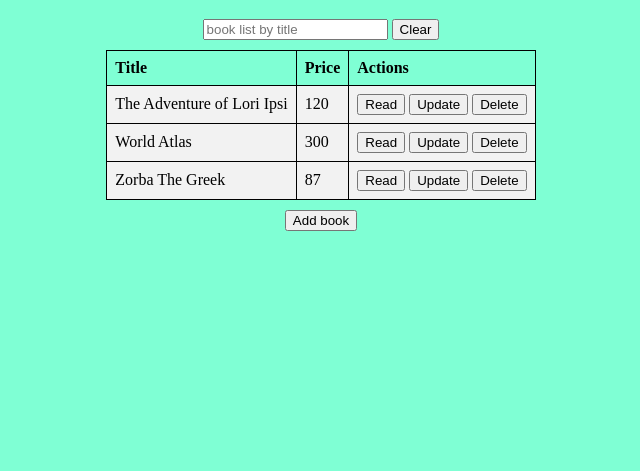
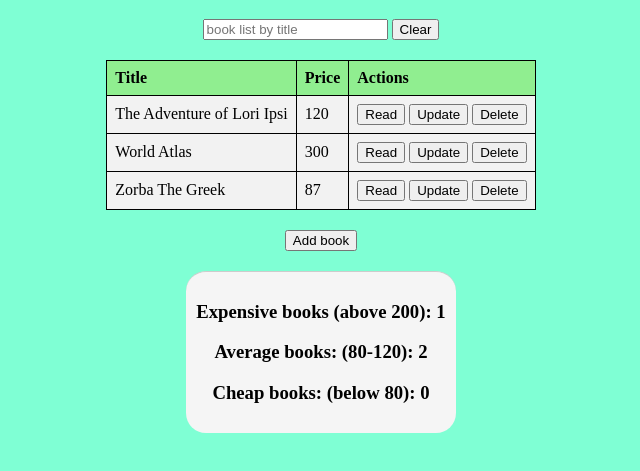
Before and after one commit to IdoFeffer/Book-Shop, a plain HTML site: page index.html in a window 1280 px wide. Shown: the part 61-532 px from the top of the page, without its empty margins (319-959 px from the left). Drawn offline with Linux system fonts and the light colour scheme.

Commit message:
Update books stats

```diff
--- a/css/style.css
+++ b/css/style.css
@@ -9,7 +9,7 @@ body {
 
 table {
   border: 1px solid black;
-  margin: 10px;
+  margin: 20px;
   padding: 10px;
   border-collapse: collapse;
 }
@@ -19,6 +19,9 @@ td {
   border: 1px solid black;
   padding: 8px;
   text-align: left;
+}
+th {
+  background-color: lightgreen;
 }
 
 tbody {
@@ -53,16 +56,28 @@ tbody {
 }
 
 .user-msg {
+  display: none;
   position: fixed;
   top: 20px;
   left: 50%;
+
   transform: translateX(-50%);
-  background-color: #4caf50; /* ירוק */
+  background-color: #4caf50;
   color: white;
+  font-weight: bold;
+
   padding: 10px 20px;
   border-radius: 5px;
-  font-weight: bold;
-  display: none; /* מוסתר בהתחלה */
   z-index: 100;
   transition: opacity 0.3s ease;
 }
+
+.book-stats {
+  background-color: #f5f5f5;
+  padding: 10px;
+  text-align: center;
+  font-weight: bold;
+  border-top: 1px solid #ccc;
+  border-radius: 20px;
+  margin-top: 20px;
+}
--- a/index.html
+++ b/index.html
@@ -20,6 +20,8 @@
       <button class="clear" onclick="onClearFilter()">Clear</button>
     </section>
 
+    <div class="user-msg"></div>
+
     <table class="book-container">
       <thead>
         <tr>
@@ -31,12 +33,18 @@
       <tbody class="book-list"></tbody>
     </table>
 
-    <button onclick="onAddBook()">Add book</button>
+    <button class="add-book" onclick="onAddBook()">Add book</button>
 
     <div id="modal" class="modal hidden">
       <p class="book-details"></p>
       <button onclick="onCloseModal()">Close</button>
     </div>
+
+    <section class="book-stats">
+      <h3>Expensive books (above 200): <span class="total-exp-books"></span></h3>
+      <h3>Average books: (80-120): <span class="total-avg-books"></span></h3>
+      <h3>Cheap books: (below 80): <span class="total-cheap-books"></span></h3>
+    </section>
 
     <script src="js/services/util-service.js"></script>
     <script src="js/services/storage-service.js"></script>
--- a/js/book.controller.js
+++ b/js/book.controller.js
@@ -27,6 +27,15 @@ function renderBooks() {
           </tr>`
   })
   elTableBody.innerHTML = strHTMLs.join("")
+
+  renderStat()
+}
+
+function renderStat() {
+
+  document.querySelector(".total-exp-books").innerText = getTotalExpBooksCount()
+  document.querySelector(".total-avg-books").innerText = getTotalAvgBooksCount()
+  document.querySelector(".total-cheap-books").innerText = getTotalCheapBooksCount()
 }
 
 function onRemoveBook(bookId, ev) {
@@ -34,6 +43,7 @@ function onRemoveBook(bookId, ev) {
   // Update the Model:
   removeBook(bookId)
   // Update the Dom:
+  showUserMsg("Book was removed")
   renderBooks()
 }
 
@@ -42,12 +52,12 @@ function onUpdateBook(bookId) {
   if (!newPrice || newPrice === 0) return
 
   updatePrice(bookId, newPrice)
+
+  showUserMsg("Book was updated")
   renderBooks()
 }
 
 function onAddBook(ev) {
-  // ev.preventDefault()
-
   const newTitle = prompt("Enter new book")
   const newPrice = +prompt("Enter new price:")
 
@@ -60,6 +70,7 @@ function onAddBook(ev) {
   // Update the Model:
   addBook(newTitle, newPrice)
   // Update the Dom:
+  showUserMsg("Book was added")
   renderBooks()
 }
 
@@ -96,3 +107,13 @@ function onClearFilter() {
   document.querySelector(`input[type='text']`).value = ""
   renderBooks()
 }
+
+function showUserMsg(txt) {
+  const elMsg = document.querySelector(".user-msg")
+  elMsg.innerText = txt
+
+  elMsg.style.display = "block"
+  setTimeout(() => {
+    elMsg.style.display = "none"
+  }, 2000)
+}
--- a/js/services/book.service.js
+++ b/js/services/book.service.js
@@ -14,7 +14,7 @@ function getBooks() {
 }
 
 function removeBook(bookId) {
-  const bookIdx = gBooks.findIndex((book) => book.id === bookId.toString() ) // bookId)
+  const bookIdx = gBooks.findIndex((book) => book.id === bookId.toString()) // bookId)
   if (bookIdx !== -1) gBooks.splice(bookIdx, 1)
   _saveBooks()
 }
@@ -57,3 +57,15 @@ function _createBook(title, price) {
 function _saveBooks() {
   saveToStorage(STORAGE_KEY, gBooks)
 }
+
+function getTotalExpBooksCount() {
+  return gBooks.filter(book => book.price > 200 ).length
+}
+
+function getTotalAvgBooksCount() {
+  return gBooks.filter(book => book.price >= 80 && book.price <= 200).length
+}
+
+function getTotalCheapBooksCount() {
+  return gBooks.filter(book => book.price <= 80).length
+}
```
